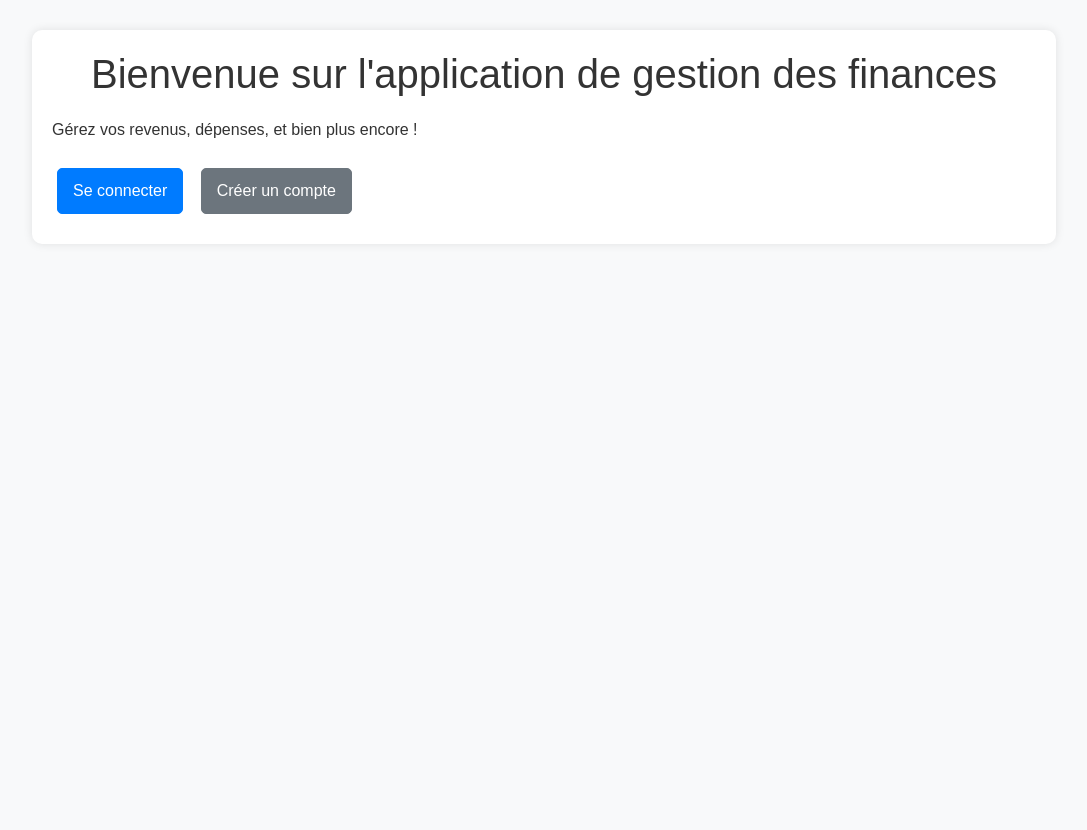
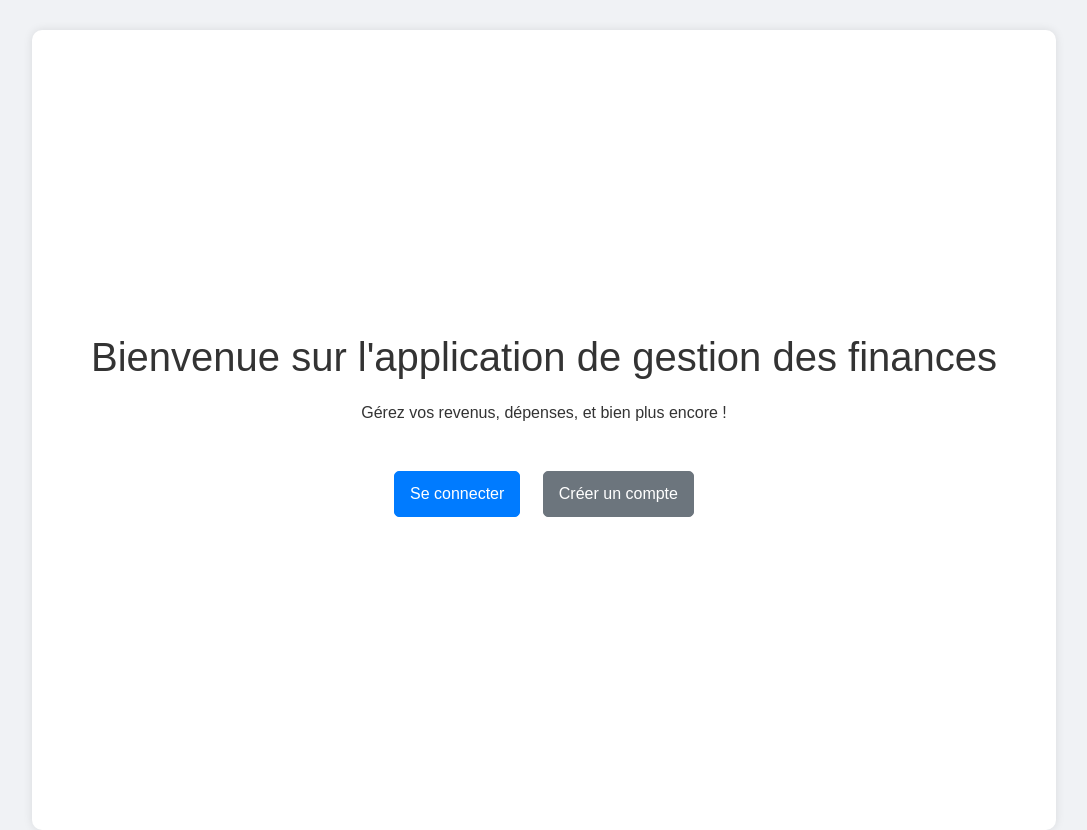
Before and after one commit to arnaudstdr/ecopilot, a Django app: page / in a window 1280 px wide. Shown: the whole page, without its empty margins (96-1183 px from the left). Before the commit the page ends 214 px from the top, so only its background shows below. Run offline with Django 5.2, Linux system fonts and the light colour scheme; some libraries are stand-ins or nearby versions.

Commit message:
debug connexion

```diff
--- a/ecopilot/ecopilot/settings.py
+++ b/ecopilot/ecopilot/settings.py
@@ -125,6 +125,8 @@ DEFAULT_AUTO_FIELD = 'django.db.models.BigAutoField'
 
 LOGIN_URL = '/accounts/login/'
 
+LOGIN_REDIRECT_URL = '/dashboard/'
+
 SESSION_ENGINE = 'django.contrib.sessions.backends.cache'
 
 CACHES = {
--- a/ecopilot/finances/static/finances/css/style.css
+++ b/ecopilot/finances/static/finances/css/style.css
@@ -179,10 +179,6 @@ input[type="number"]::-webkit-inner-spin-button {
     margin: 0;
 }
 
-/* Pour Firefox */
-input[type="number"] {
-    -moz-appearance: textfield;
-}
 
 /* Styles pour les champs du formulaire */
 form input[type="text"],
--- a/ecopilot/finances/templates/finances/home.html
+++ b/ecopilot/finances/templates/finances/home.html
@@ -9,8 +9,29 @@
     <script src="https://cdn.jsdelivr.net/npm/chart.js"></script>
     <link rel="stylesheet" href="https://stackpath.bootstrapcdn.com/bootstrap/4.5.2/css/bootstrap.min.css">
     <link rel="stylesheet" type="text/css" href="{% static 'finances/css/style.css' %}">
+    <style>
+        /* Centrer tout dans la page d'accueil */
+        .centered-container {
+            display: flex;
+            flex-direction: column;
+            justify-content: center;
+            align-items: center;
+            height: 100vh; /* Prendre toute la hauteur de la page */
+        }
 
-<body class="bg-light">
+        /* Ajout d'un peu d'espacement entre les boutons */
+        .btn-container {
+            margin-top: 20px;
+        }
+
+        .btn-container a {
+            margin-right: 10px;
+            margin-left: 10px;
+        }
+    </style>
+
+</head>
+<body>
     <div class="container centered-container">
         <h1>Bienvenue sur l'application de gestion des finances</h1>
         <p>Gérez vos revenus, dépenses, et bien plus encore !</p>
```
